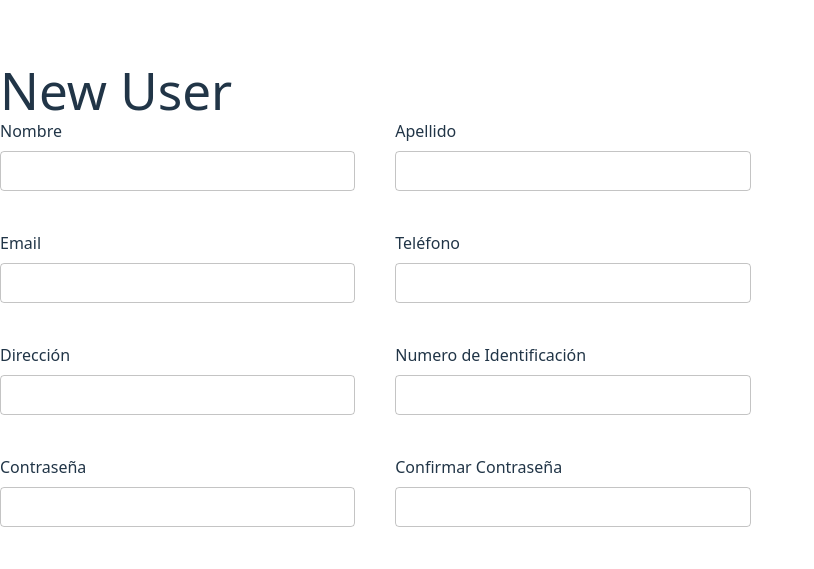
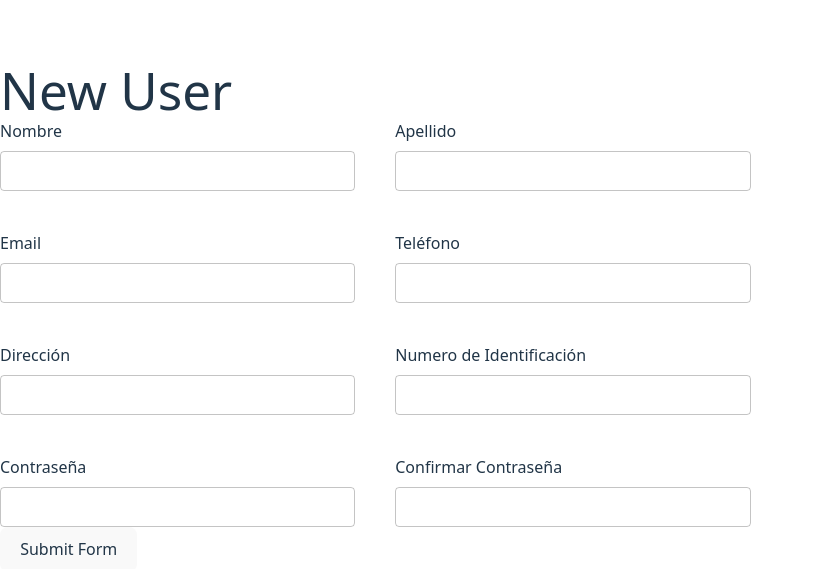
Before and after one commit to Darloscode/-CodeInspection, a React (Vite) app in the folder aspy-web/: page / in a window 1280 px wide. Shown: the part 630-1199 px from the top of the page, without its empty margins (0-814 px from the left). Before the commit the page ends 1157 px from the top, so only its background shows below. Built offline with nearby package versions, Linux system fonts and the light colour scheme; no server answers.

Commit message:
ADD send form structure

```diff
--- a/aspy-web/package.json
+++ b/aspy-web/package.json
@@ -10,8 +10,12 @@
     "preview": "vite preview"
   },
   "dependencies": {
+    "@emotion/react": "^11.14.0",
+    "@emotion/styled": "^11.14.0",
+    "@mui/material": "^6.4.8",
     "react": "^19.0.0",
-    "react-dom": "^19.0.0"
+    "react-dom": "^19.0.0",
+    "react-hook-form": "^7.54.2"
   },
   "devDependencies": {
     "@eslint/js": "^9.21.0",
--- a/aspy-web/src/components/NewUser.tsx
+++ b/aspy-web/src/components/NewUser.tsx
@@ -1,3 +1,4 @@
+import { FormProvider, useForm } from "react-hook-form";
 import UserInput from "./UserInput";
 
 function NewUser() {
@@ -7,21 +8,43 @@ function NewUser() {
     { label: "Email", key: "email", type: "email" },
     { label: "Teléfono", key: "phone", type: "number" },
     { label: "Dirección", key: "address", type: "text" },
-    { label: "Numero de Identificación", key: "identification_number", type: "number" },
+    {
+      label: "Numero de Identificación",
+      key: "identification_number",
+      type: "number",
+    },
     { label: "Contraseña", key: "password", type: "password" },
-    { label: "Confirmar Contraseña", key: "confirm_password", type: "password" },
-
+    {
+      label: "Confirmar Contraseña",
+      key: "confirm_password",
+      type: "password",
+    },
   ];
 
+  const methods = useForm();
+  const onSubmit = methods.handleSubmit((data) => {
+    alert(data);
+    console.log(data);
+  });
+
   const list_inputs = input_create_user.map((input) => (
-    <UserInput label={input.label} key={input.key} type={input.type}/>
+    <UserInput label={input.label} key={input.key} type={input.type} />
   ));
 
   return (
-    <div>
-      <h1>New User</h1>
-      <div className="grid grid-cols-2 gap-10">{list_inputs}</div>
-    </div>
+    <FormProvider {...methods}>
+      <form onSubmit={(e) => e.preventDefault()} noValidate>
+        <div>
+          <h1>New User</h1>
+          <div className="grid grid-cols-2 gap-10">{list_inputs}</div>
+        </div>
+        <button
+          onClick={onSubmit}
+        >
+          Submit Form
+        </button>
+      </form>
+    </FormProvider>
   );
 }
 
--- a/aspy-web/src/components/UserInput.tsx
+++ b/aspy-web/src/components/UserInput.tsx
@@ -1,9 +1,18 @@
 import TextField from "@mui/material/TextField";
-function UserInput(props: { label: string; key: string, type?: string }) {
+import { useFormContext } from "react-hook-form";
+
+function UserInput(props: { label: string, key: string, type: string }) {
+  const { register } = useFormContext();
+
   return (
     <div className="flex flex-col gap-2">
       <h6>{props.label}</h6>
-      <TextField required id={props.key} type={props.type} variant="outlined" size="small" />
+      <TextField required id={props.label} type={props.type} variant="outlined" size="small" {...register(props.label, {
+          required: {
+            value: true,
+            message: 'required',
+          },
+        })} />
     </div>
   );
 }
```
Also changed, not shown: 1 other file (tests, documents, lock files or other folders).
